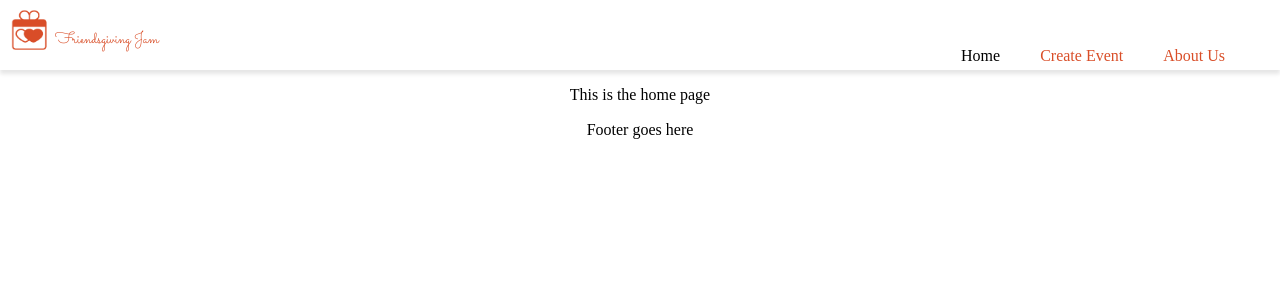
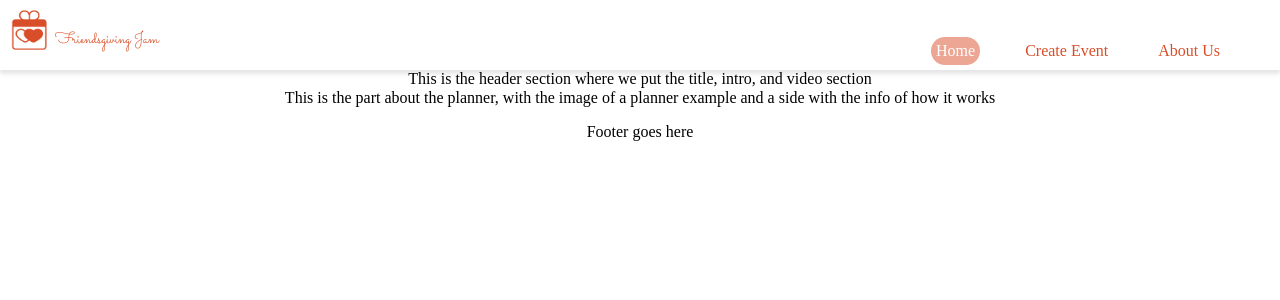
Before and after one commit to Sharrine8/code-jam_react, a React (Vite) app: page / in a window 1280 px wide. Shown: the top 300 px of the page. Built offline with nearby package versions, Linux system fonts and the light colour scheme.

Commit message:
fix: header css

```diff
--- a/src/blocks/NavBar.css
+++ b/src/blocks/NavBar.css
@@ -9,8 +9,19 @@
 .nav__link {
   color: #d94e28;
   text-decoration: none;
+  padding: 5px;
+  border-radius: 30px;
+  font-size: 16px;
+  text-align: center;
+  transition: background-color 0.3s linear;
 }
 
 .nav__link_active {
-  color: #000;
+  background-color: rgba(217, 78, 40, 0.5);
+  color: #fff;
 }
+
+.nav__link:hover {
+  background-color: rgba(217, 78, 40, 0.5);
+  color: #fff;
+}
--- a/src/components/Main.jsx
+++ b/src/components/Main.jsx
@@ -1,7 +1,14 @@
 function Main() {
   return (
     <div className="main">
-      <p>This is the home page</p>
+      <section className="main__header">
+        This is the header section where we put the title, intro, and video
+        section
+      </section>
+      <section className="main__planner">
+        This is the part about the planner, with the image of a planner example
+        and a side with the info of how it works
+      </section>
     </div>
   );
 }
```
